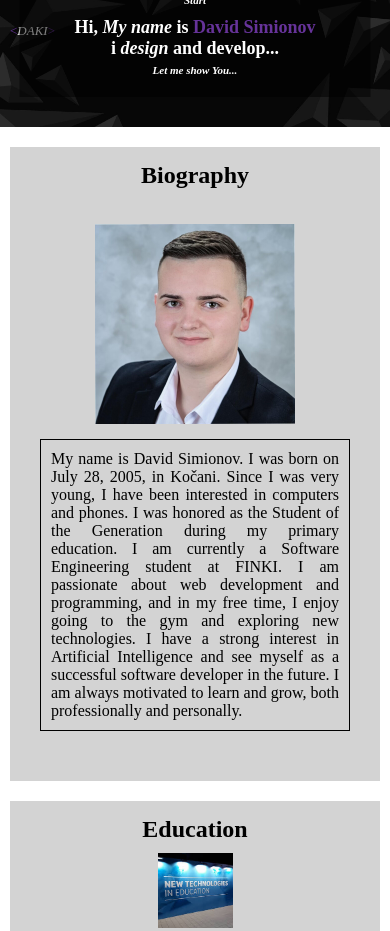
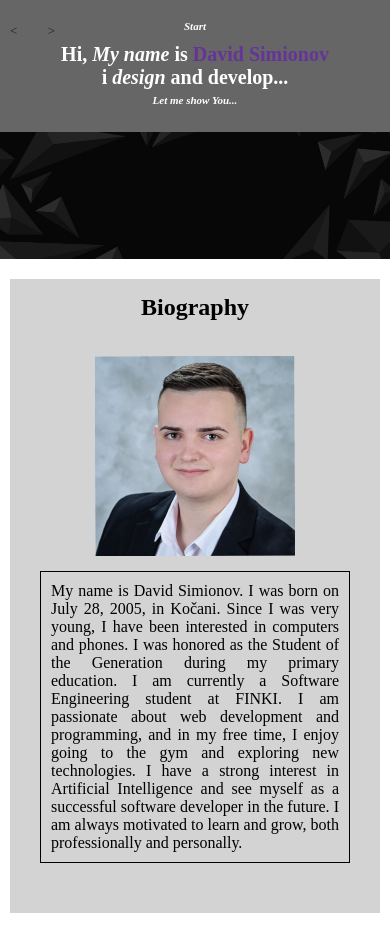
Before and after one commit to David-Simionov/Personal-WebSite, a plain HTML site: page index.html in a window 390 px wide. Shown: the top 931 px of the page. Drawn offline with Linux system fonts and the light colour scheme.

Commit message:
Add files via upload

```diff
--- a/styles.css
+++ b/styles.css
@@ -148,19 +148,20 @@ footer p{
     }
 
     nav h1 {
-        position: absolute;
-        top: 30%;
-        left: 50%;
-        transform: translate(-50%, -50%);
-        font-size: 18px;
+        position: relative;
+        top: 0;
+        left: 0;
+        transform: none;
+        font-size: 20px;
         color: white;
         text-align: center;
-        padding: 10px;
+        padding: 15px 10px;
         border-left: none;
-        background-color: rgba(0, 0, 0, 0.5);
-        width: 90%;
+        background-color: rgba(0, 0, 0, 0.6);
+        width: 100%;
         box-sizing: border-box;
     }
+
 
     .gorelevo {
         top: 10px;
```
